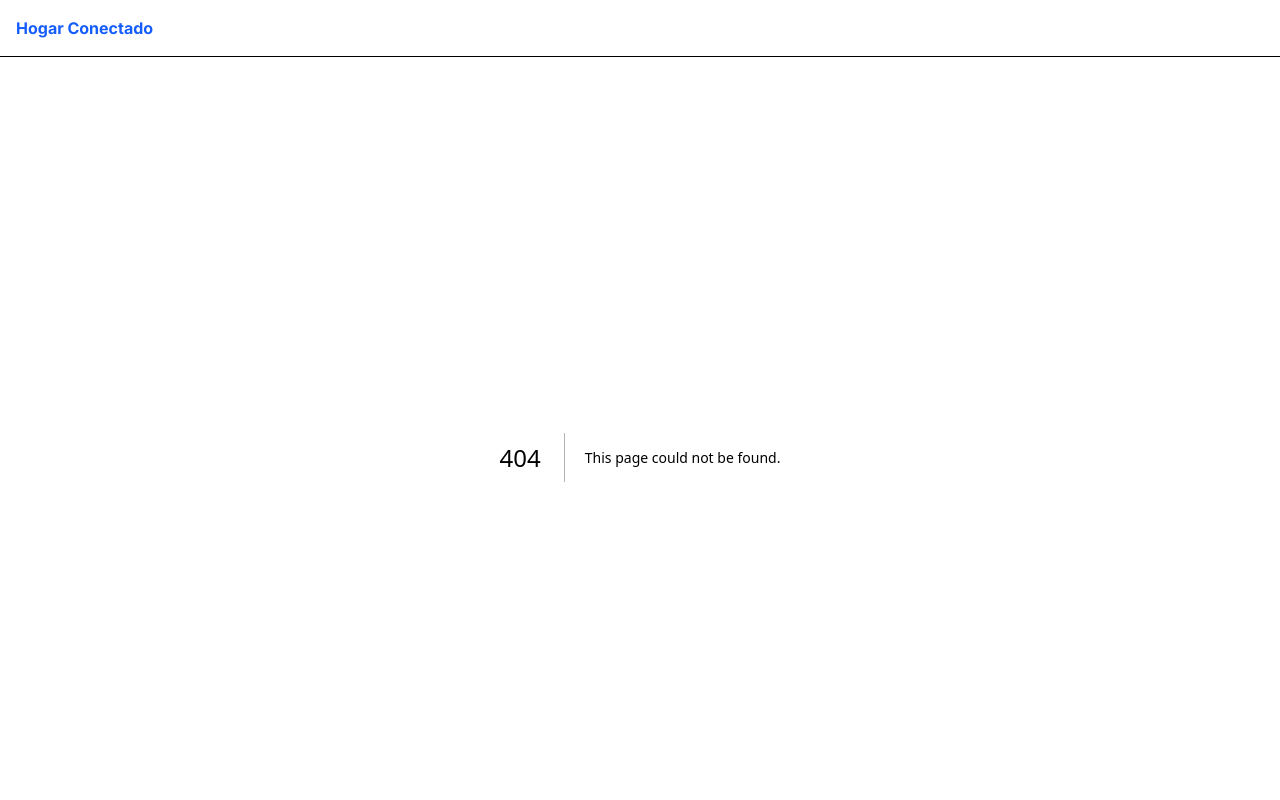
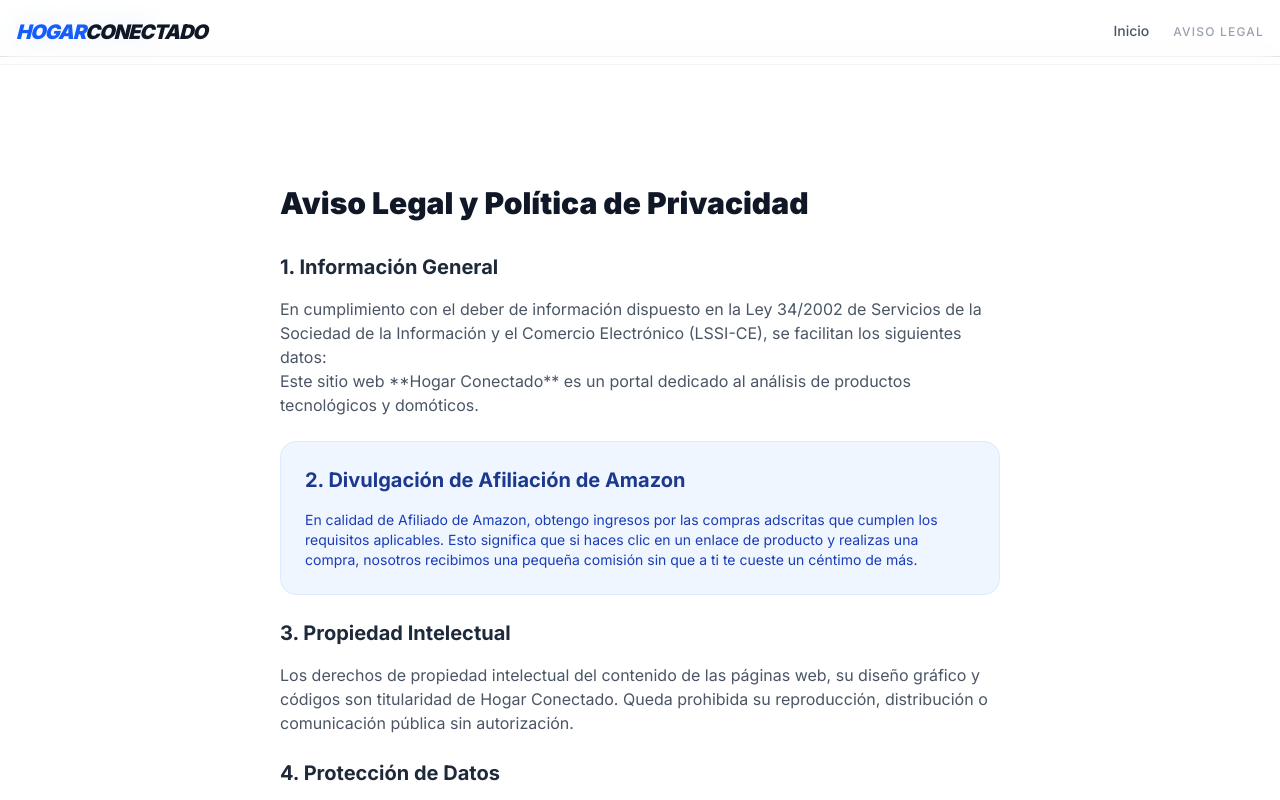
Before and after one commit to thesasproject90/hogar-conectado, a Next.js app: page /aviso-legal in a window 1280 px wide. Before the commit this address had no page. Shown: the top 800 px of the page. Built offline with nearby package versions, Linux system fonts and the light colour scheme.

Commit message:
Fix: Creada página de aviso legal para evitar error 404

```diff
--- /dev/null
+++ b/src/app/aviso-legal/page.tsx
@@ -0,0 +1,46 @@
+import Navbar from '../../components/Navbar';
+
+export default function AvisoLegal() {
+  return (
+    <main className="min-h-screen bg-white">
+      <Navbar />
+      <div className="max-w-3xl mx-auto pt-32 pb-20 px-6">
+        <h1 className="text-3xl font-black text-gray-900 mb-8">Aviso Legal y Política de Privacidad</h1>
+
+        <div className="prose prose-blue text-gray-600 space-y-6">
+          <section>
+            <h2 className="text-xl font-bold text-gray-800 mb-4">1. Información General</h2>
+            <p>
+              En cumplimiento con el deber de información dispuesto en la Ley 34/2002 de Servicios de la Sociedad de la Información y el Comercio Electrónico (LSSI-CE), se facilitan los siguientes datos:
+            </p>
+            <p>
+              Este sitio web **Hogar Conectado** es un portal dedicado al análisis de productos tecnológicos y domóticos.
+            </p>
+          </section>
+
+          <section className="bg-blue-50 p-6 rounded-2xl border border-blue-100">
+            <h2 className="text-xl font-bold text-blue-900 mb-4">2. Divulgación de Afiliación de Amazon</h2>
+            <p className="text-blue-800 text-sm">
+              En calidad de Afiliado de Amazon, obtengo ingresos por las compras adscritas que cumplen los requisitos aplicables.
+              Esto significa que si haces clic en un enlace de producto y realizas una compra, nosotros recibimos una pequeña comisión sin que a ti te cueste un céntimo de más.
+            </p>
+          </section>
+
+          <section>
+            <h2 className="text-xl font-bold text-gray-800 mb-4">3. Propiedad Intelectual</h2>
+            <p>
+              Los derechos de propiedad intelectual del contenido de las páginas web, su diseño gráfico y códigos son titularidad de Hogar Conectado. Queda prohibida su reproducción, distribución o comunicación pública sin autorización.
+            </p>
+          </section>
+
+          <section>
+            <h2 className="text-xl font-bold text-gray-800 mb-4">4. Protección de Datos</h2>
+            <p>
+              Este sitio web no almacena datos personales de los usuarios ni utiliza cookies propias para la recogida de información privada. Las cookies utilizadas corresponden a terceros (Amazon) para el correcto funcionamiento del programa de afiliados.
+            </p>
+          </section>
+        </div>
+      </div>
+    </main>
+  );
+}
```
